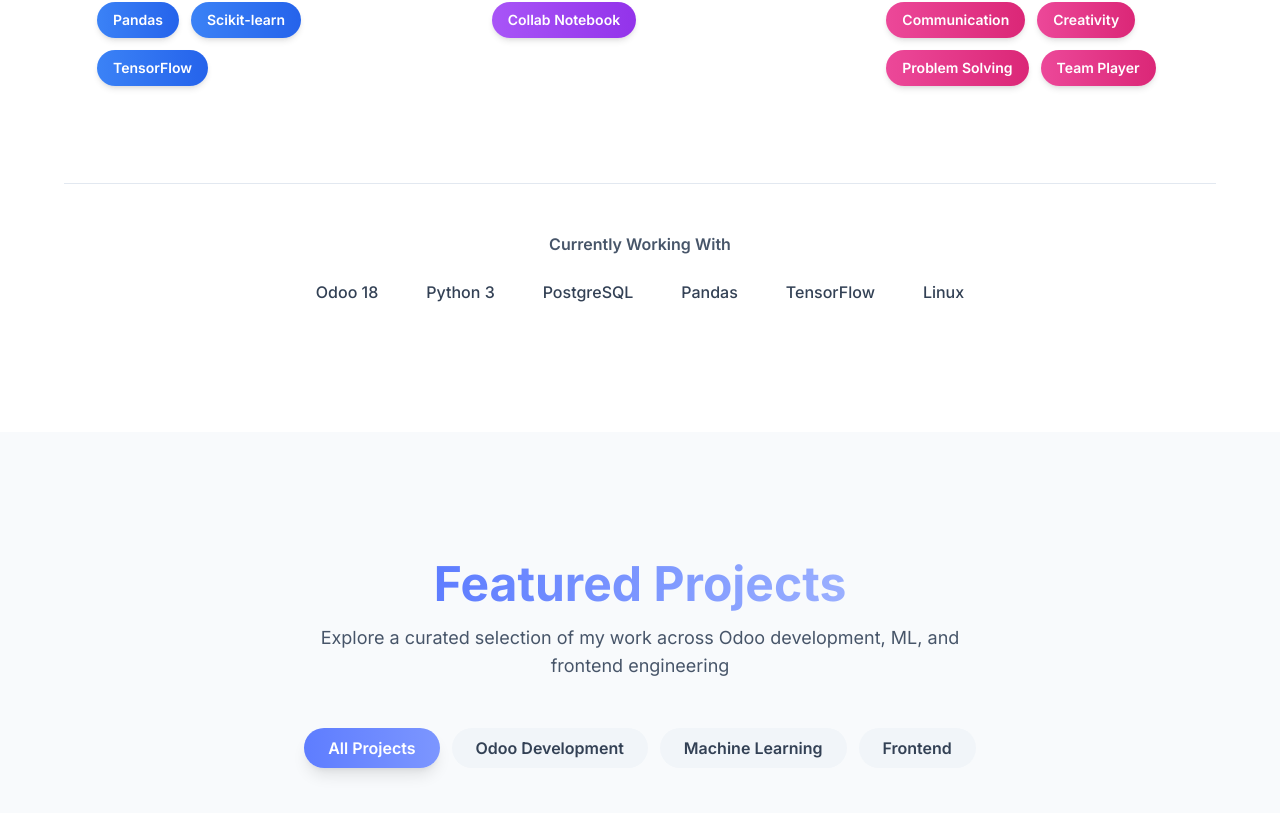
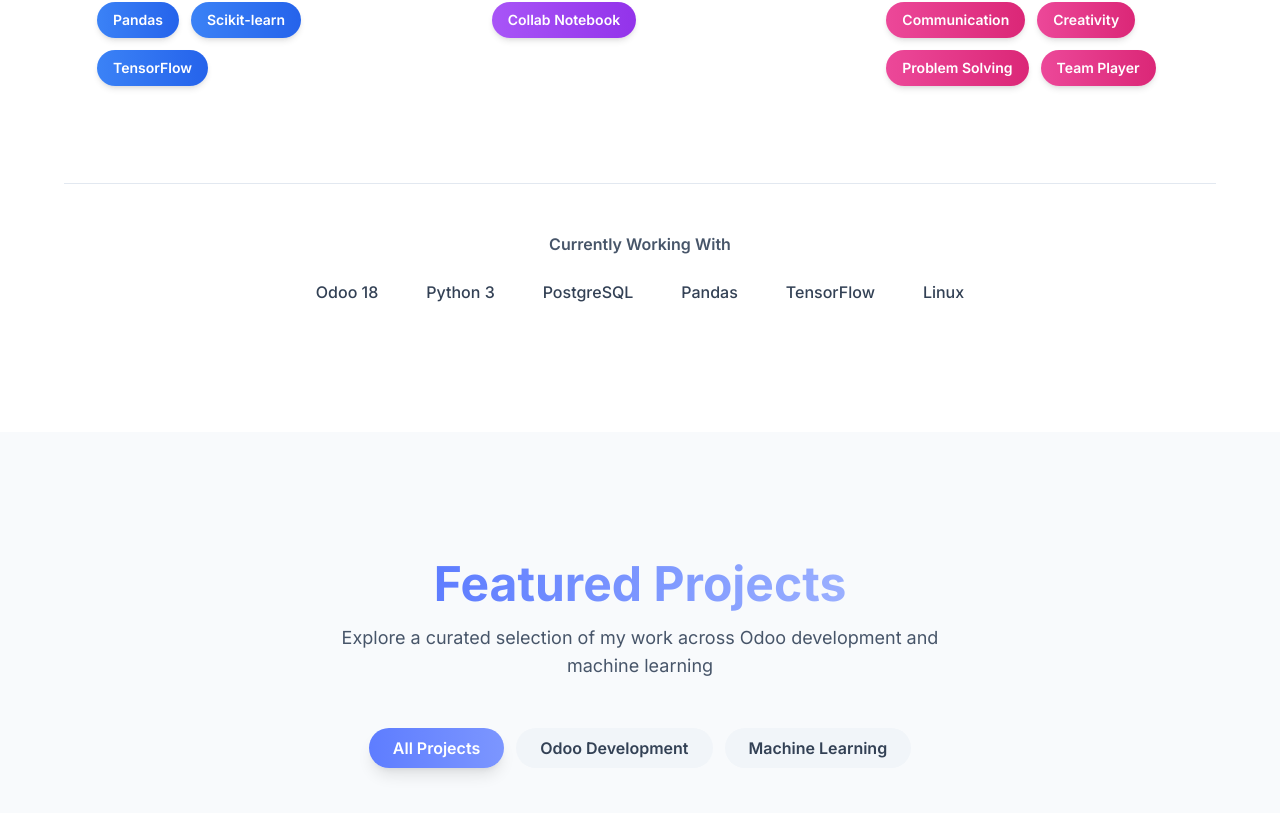
Before and after one commit to DC-STEEL/owais-portfolio, a Next.js app: page / in a window 1280 px wide. Shown: the part 1243-2056 px from the top of the page. Built offline with nearby package versions, Linux system fonts and the light colour scheme.

Commit message:
Remove Frontend project from portfolio - keep only Odoo and ML projects

```diff
--- a/components/Projects.tsx
+++ b/components/Projects.tsx
@@ -58,16 +58,6 @@ const Projects = () => {
       image: 'https://images.unsplash.com/photo-1517694712202-14dd9538aa97?w=500&h=300&fit=crop',
       span: 'col-span-1',
     },
-    {
-      id: 4,
-      title: 'Full-Stack Portfolio',
-      description: 'Responsive modern portfolio website',
-      fullDescription: 'A modern, highly responsive personal portfolio website built with Next.js, Tailwind CSS, and Framer Motion. Features include glassmorphism design, dark mode toggle, scroll-triggered animations, filterable project gallery, and interactive contact form with validation.',
-      tech: ['Next.js', 'React', 'Tailwind CSS', 'Framer Motion'],
-      category: 'frontend',
-      image: 'https://images.unsplash.com/photo-1460925895917-adf4198f848e?w=500&h=300&fit=crop',
-      span: 'col-span-2',
-    },
   ]
 
   const filteredProjects = activeFilter === 'all'
@@ -78,7 +68,6 @@ const Projects = () => {
     { value: 'all', label: 'All Projects' },
     { value: 'odoo', label: 'Odoo Development' },
     { value: 'ml', label: 'Machine Learning' },
-    { value: 'frontend', label: 'Frontend' },
   ]
 
   const containerVariants = {
@@ -117,7 +106,7 @@ const Projects = () => {
             </span>
           </h2>
           <p className="text-slate-600 dark:text-slate-400 text-lg max-w-2xl mx-auto">
-            Explore a curated selection of my work across Odoo development, ML, and frontend engineering
+            Explore a curated selection of my work across Odoo development and machine learning
           </p>
         </motion.div>
 
```
